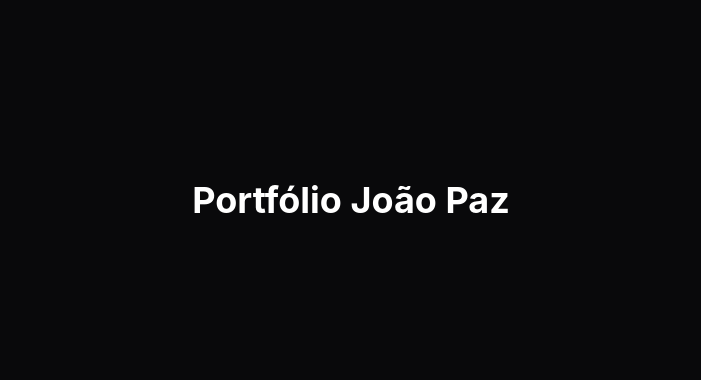
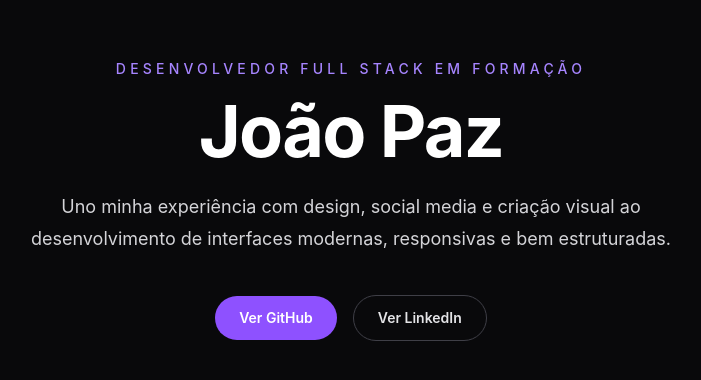
Before and after one commit to 1jhonBR/portfolio-jhon, a React (Vite) app: page / in a window 1280 px wide. Shown: the part 200-580 px from the top of the page, without its empty margins (289-990 px from the left). Built offline with nearby package versions, Linux system fonts and the light colour scheme.

Commit message:
feat: create hero section
Adds the initial portfolio hero section usign a separated React component and Tailwind CSS styling

```diff
--- a/src/App.jsx
+++ b/src/App.jsx
@@ -1,7 +1,9 @@
+import Hero from "./components/Hero";
+
 function App() {
   return (
-    <main className="min-h-screen bg-zinc-950 text-white flex items-center justify-center">
-      <h1 className="text-4xl font-bold">Portfólio João Paz</h1>
+    <main className="min-h-screen bg-zinc-950 text-white">
+      <Hero />
     </main>
   );
 }
--- /dev/null
+++ b/src/components/Hero.jsx
@@ -0,0 +1,43 @@
+function Hero() {
+  return (
+    <section className="min-h-screen flex items-center justify-center px-6">
+      <div className="max-w-3x1 text-center">
+        <p className="mb-4 text-sm font-medium uppercase tracking-[0.3em] text-violet-400">
+          Desenvolvedor full stack em formação
+        </p>
+
+        <h1 className="text-5xl font-bold tracking-tight text-white sm:text-7xl">
+          João Paz
+        </h1>
+
+        <p className="mx-auto mt-6 max-w-2xl text-lg leading-8 text-zinc-300">
+          Uno minha experiência com design, social media e criação visual ao
+          desenvolvimento de interfaces modernas, responsivas e bem
+          estruturadas.
+        </p>
+
+        <div className="mt-10 flex flex-col items-center justify-center gap-4 sm:flex-row">
+          <a
+            href="https://github.com/1jhonBR"
+            target="_blank"
+            rel="noreferrer"
+            className="rounded-full bg-violet-500 px-6 py-3 text-sm font-semibold text-white transition hover:bg-violet-400"
+          >
+            Ver GitHub
+          </a>
+
+          <a
+            href="https://www.linkedin.com/in/1jhonbr/"
+            target="_blank"
+            rel="noreferrer"
+            className="rounded-full border border-zinc-700 px-6 py-3 text-sm font-semibold text-zinc-200 transition hover:border-violet-400 hover:text-violet-300"
+          >
+            Ver LinkedIn
+          </a>
+        </div>
+      </div>
+    </section>
+  );
+}
+
+export default Hero;
```
